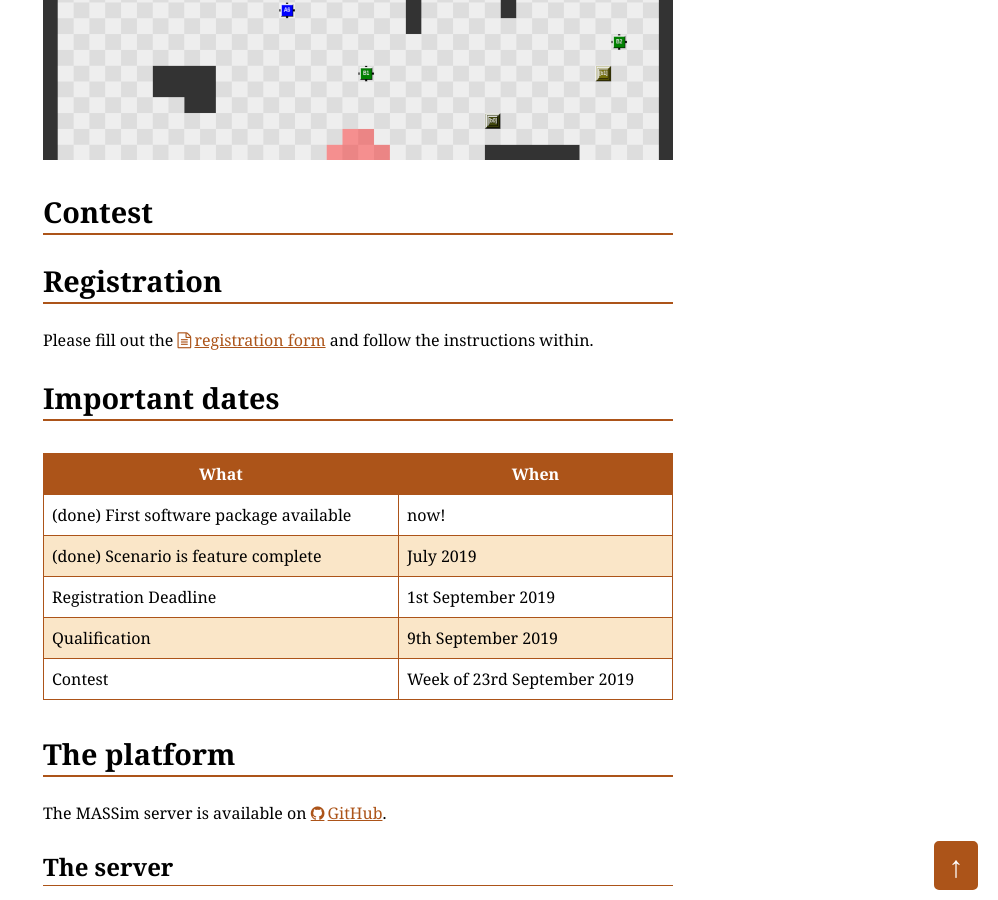
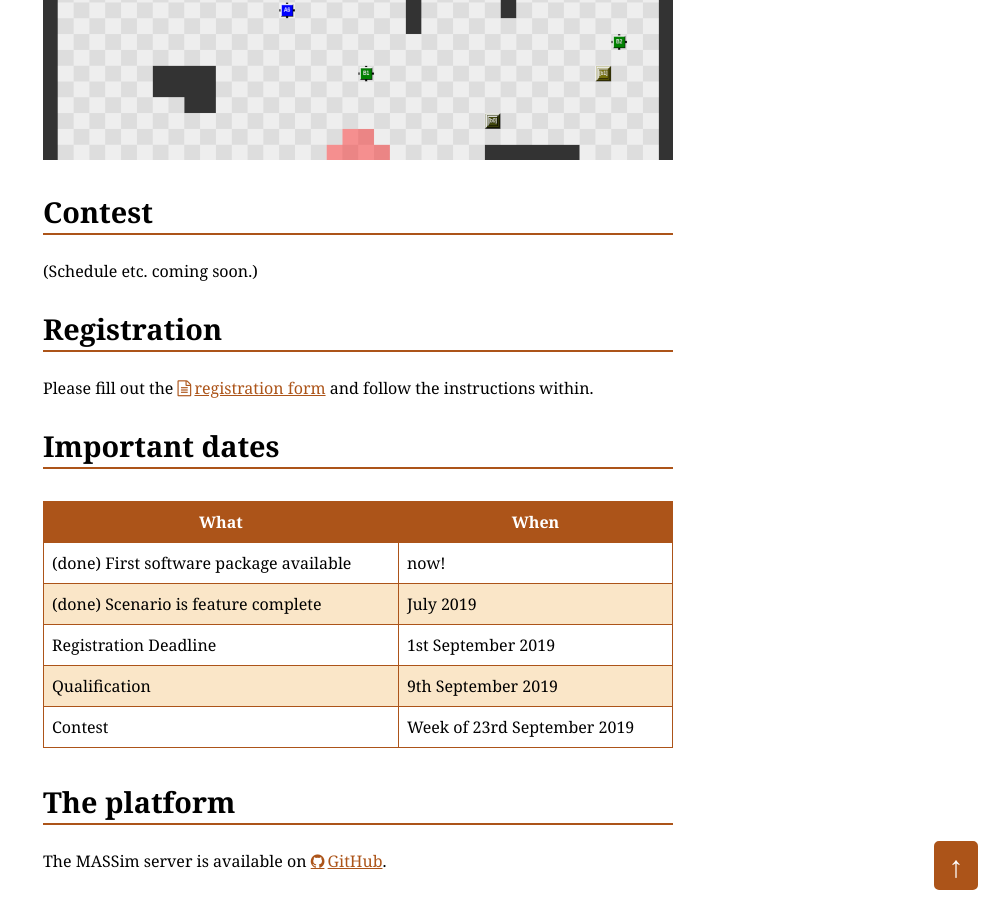
Before and after one commit to agentcontest/agentcontest.github.io, a Jekyll site: the page built from 2019/index.md, in a window 1280 px wide and 900 px high, scrolled down 622 px. Shown: the whole window, without its empty margins (282-1280 px from the left). Built offline with Jekyll 4.4.1, drawn with Linux system fonts in a browser that asks for light colours.

Commit message:
add some text to contest again

```diff
--- a/2019/index.md
+++ b/2019/index.md
@@ -13,6 +13,8 @@ In the new scenario, agents have to put blocks together to assemble more complex
 
 Contest
 -------
+
+(Schedule etc. coming soon.)
 
 Registration
 ------------
```
